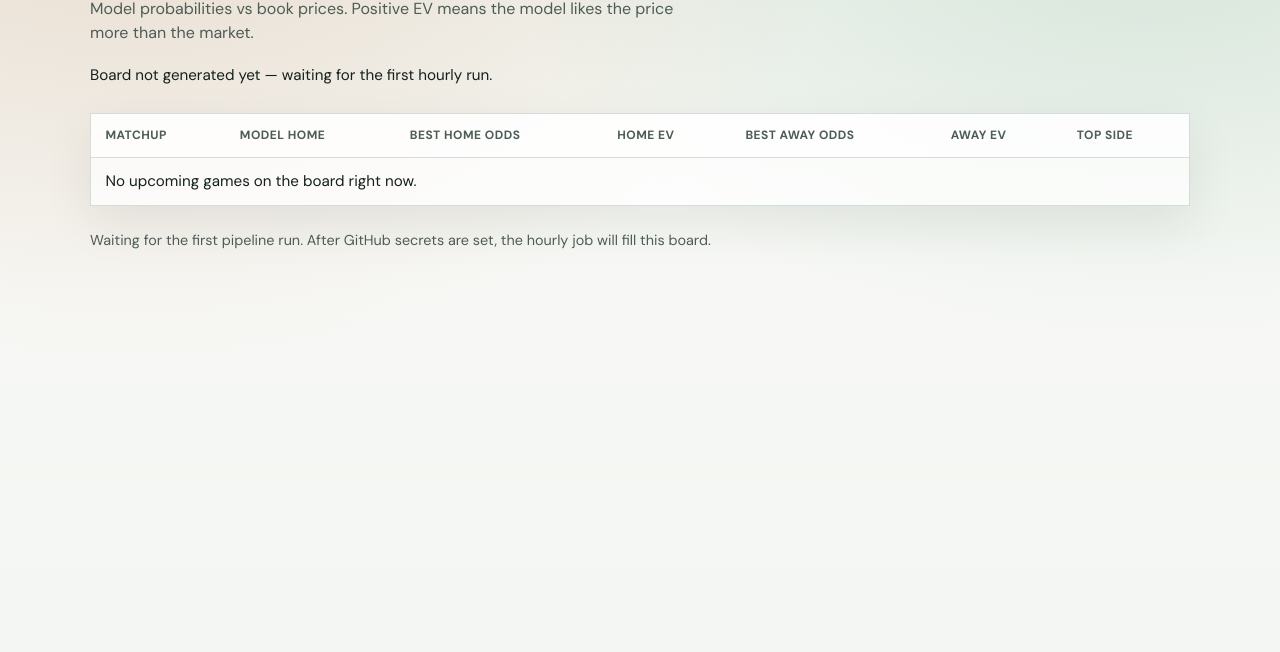
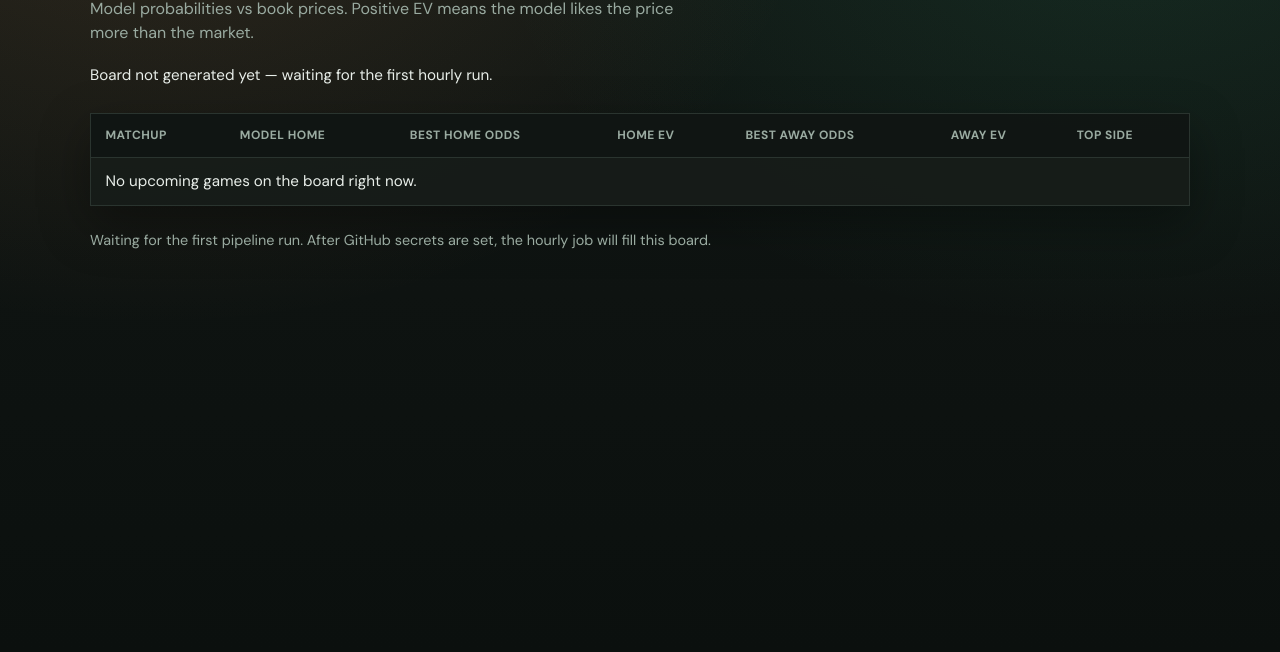
Before and after one commit to jacobtulster/nba-edge, a plain HTML site: page docs/index.html in a window 1280 px wide. Shown: the part 148-800 px from the top of the page. Drawn offline with Linux system fonts and the light colour scheme.

Commit message:
Switch EV board to dark mode.
Co-authored-by: Cursor <cursoragent@cursor.com>

```diff
--- a/docs/index.html
+++ b/docs/index.html
@@ -3,6 +3,8 @@
   <head>
     <meta charset="utf-8" />
     <meta name="viewport" content="width=device-width, initial-scale=1" />
+    <meta name="color-scheme" content="dark" />
+    <meta name="theme-color" content="#0e1311" />
     <title>NBA Edge</title>
     <link rel="preconnect" href="https://fonts.googleapis.com" />
     <link rel="preconnect" href="https://fonts.gstatic.com" crossorigin />
--- a/docs/styles.css
+++ b/docs/styles.css
@@ -1,12 +1,14 @@
 :root {
-  --ink: #14201b;
-  --muted: #4d5c55;
-  --paper: #f3f6f2;
-  --line: #d5ddd7;
-  --good: #1f7a4c;
-  --bad: #9b2f2f;
-  --accent: #c45c26;
-  --shadow: 0 18px 50px rgba(20, 32, 27, 0.08);
+  color-scheme: dark;
+  --ink: #e8eee9;
+  --muted: #9aaba1;
+  --paper: #0e1311;
+  --panel: #171d1a;
+  --line: #2a342f;
+  --good: #3ecf8e;
+  --bad: #f07178;
+  --accent: #e08a4f;
+  --shadow: 0 18px 50px rgba(0, 0, 0, 0.35);
 }
 
 * {
@@ -26,9 +28,9 @@ body {
   inset: 0;
   z-index: -1;
   background:
-    radial-gradient(ellipse at 10% 0%, rgba(196, 92, 38, 0.16), transparent 45%),
-    radial-gradient(ellipse at 90% 10%, rgba(31, 122, 76, 0.12), transparent 40%),
-    linear-gradient(180deg, #eef3ec 0%, #f7f8f5 55%, #f3f6f2 100%);
+    radial-gradient(ellipse at 12% 0%, rgba(224, 138, 79, 0.14), transparent 42%),
+    radial-gradient(ellipse at 88% 8%, rgba(62, 207, 142, 0.1), transparent 40%),
+    linear-gradient(180deg, #121916 0%, #0e1311 55%, #0b100e 100%);
 }
 
 main {
@@ -43,6 +45,7 @@ main {
   font-size: clamp(2.4rem, 6vw, 3.6rem);
   letter-spacing: -0.03em;
   line-height: 1;
+  color: #f4f7f5;
 }
 
 h1 {
@@ -69,7 +72,7 @@ h1 {
   margin-top: 1.75rem;
   overflow-x: auto;
   border: 1px solid var(--line);
-  background: rgba(255, 255, 255, 0.72);
+  background: rgba(23, 29, 26, 0.92);
   box-shadow: var(--shadow);
 }
 
@@ -92,11 +95,15 @@ th {
   letter-spacing: 0.04em;
   text-transform: uppercase;
   color: var(--muted);
-  background: rgba(255, 255, 255, 0.55);
+  background: rgba(14, 19, 17, 0.65);
 }
 
 tr:last-child td {
   border-bottom: none;
+}
+
+tr:hover td {
+  background: rgba(255, 255, 255, 0.02);
 }
 
 .matchup {
@@ -116,13 +123,14 @@ tr:last-child td {
   display: inline-block;
   padding: 0.2rem 0.55rem;
   border: 1px solid var(--line);
-  background: #fff;
+  background: var(--panel);
+  color: var(--ink);
   font-size: 0.85rem;
 }
 
 .pill.hot {
-  border-color: rgba(31, 122, 76, 0.35);
-  background: rgba(31, 122, 76, 0.1);
+  border-color: rgba(62, 207, 142, 0.4);
+  background: rgba(62, 207, 142, 0.12);
   color: var(--good);
   font-weight: 700;
 }
```
